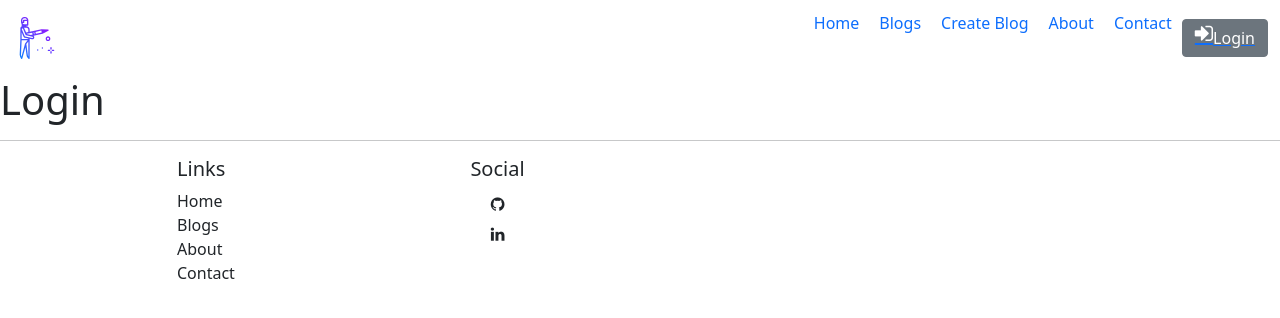
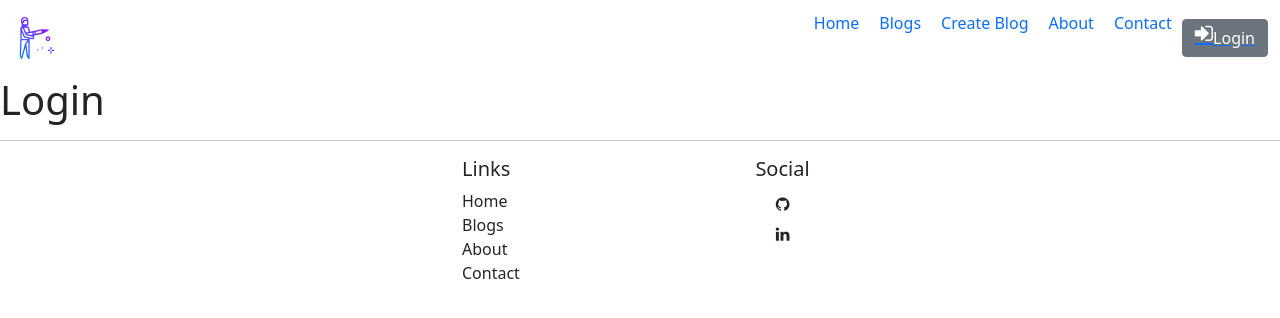
Before and after one commit to An-Be/react-non-traditionals-blog, a React (Create React App) app: page /login in a window 1280 px wide. Shown: the top 318 px of the page. Built offline with nearby package versions, Linux system fonts and the light colour scheme.

Commit message:
💄 centered footer links to make site look better

```diff
--- a/src/Components/Footer.js
+++ b/src/Components/Footer.js
@@ -1,9 +1,10 @@
 function Footer() {
   return (
+
     <footer className="site-footer">
       <hr />
-      <div className="container">
-        <div className="row">
+      <div className="container" >
+        <div className="row" id="intro">
           <div className="col-4 col-sm-2 offset-1">
             <h5>Links</h5>
             <ul className="list-unstyled">
@@ -13,16 +14,17 @@ function Footer() {
               <li>Contact</li>
             </ul>
           </div>
+
           <div className="col-6 col-sm-3 text-center">
             <h5>Social</h5>
             <a
-              className="btn btn-social-icon btn-github"
+              className="btn btn-social-icon btn-github" target="_blank" rel="noreferrer noopener"
               href="https://github.com/An-Be"
             >
               <i className="fa fa-github" />
             </a>{" "}
             <a
-              className="btn btn-social-icon btn-linkedin"
+              className="btn btn-social-icon btn-linkedin" target="_blank" rel="noreferrer noopener"
               href="https://www.linkedin.com/in/andrea-berrocal-/"
             >
               <i className="fa fa-linkedin" />
```
